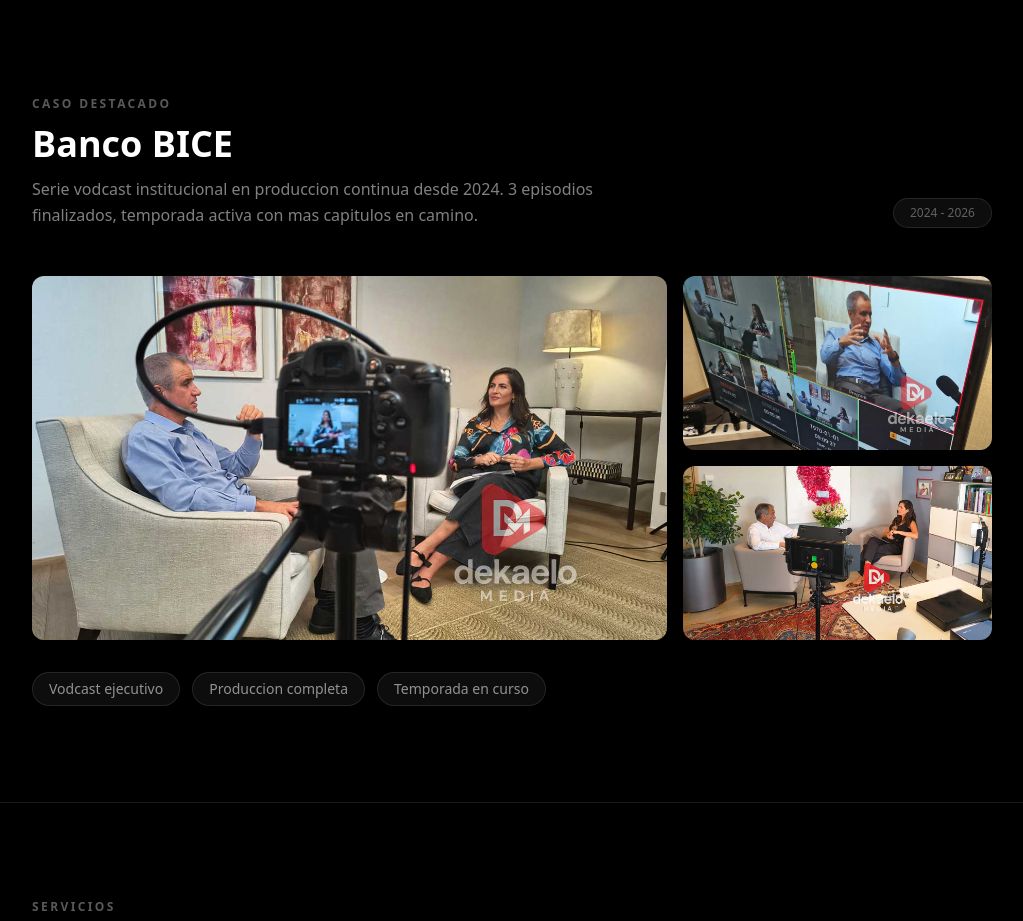
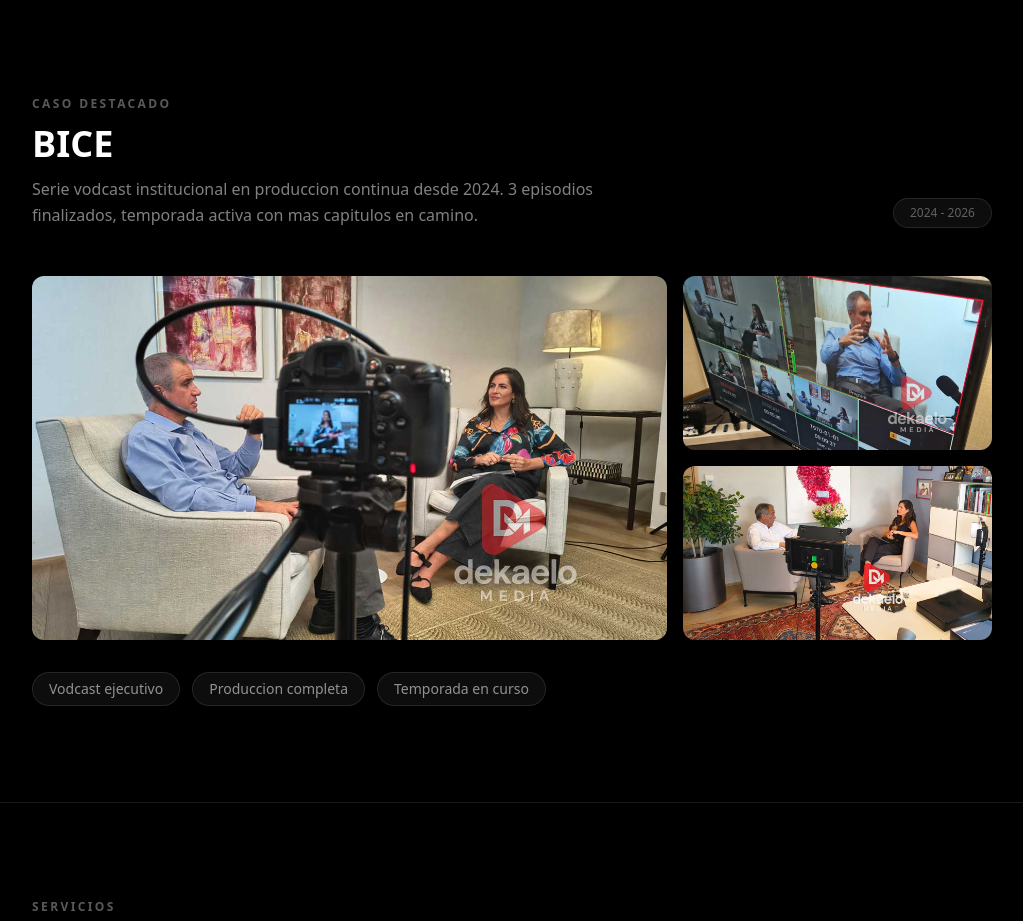
Before and after one commit to TronxGroup/Dekaelo-Media, a Next.js app: page / in a window 1280 px wide. Shown: the part 2820-3741 px from the top of the page, without its empty margins (128-1151 px from the left). Built offline with nearby package versions, Linux system fonts and the light colour scheme.

Commit message:
Update page.tsx

```diff
--- a/app/page.tsx
+++ b/app/page.tsx
@@ -274,7 +274,7 @@
           <div className="mb-12 flex items-end justify-between gap-4">
             <div>
               <Eyebrow>Caso destacado</Eyebrow>
-              <h2 className="mt-3 text-3xl font-semibold md:text-4xl">Banco BICE</h2>
+              <h2 className="mt-3 text-3xl font-semibold md:text-4xl">BICE</h2>
               <p className="mt-3 max-w-xl text-white/50 leading-relaxed">
                 Serie vodcast institucional en produccion continua desde 2024. 3 episodios finalizados, temporada activa con mas capitulos en camino.
               </p>
```
